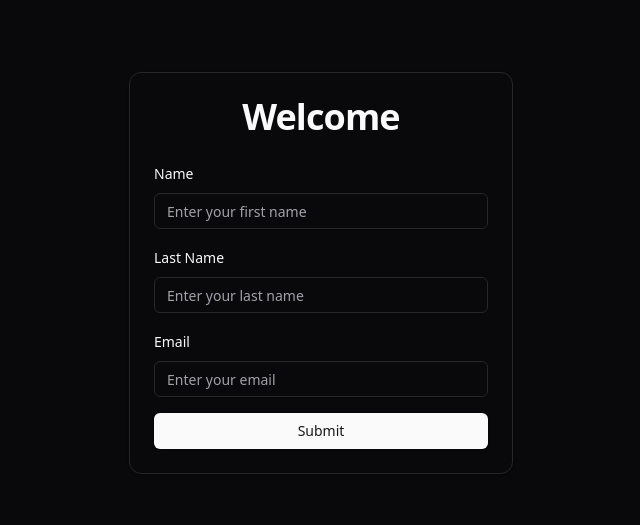
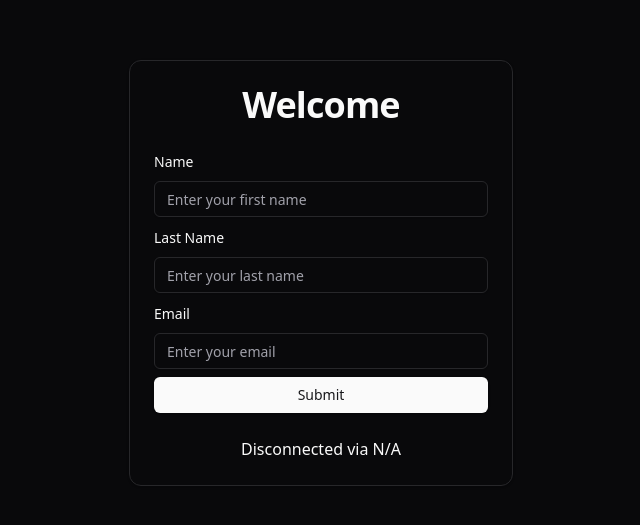
Before and after one commit to poly-mehdi/help-desk, a Next.js app in the folder client/frontend/: page / in a window 1280 px wide. Shown: the part 127-652 px from the top of the page, without its empty margins (319-959 px from the left). Built offline with nearby package versions, Linux system fonts and the light colour scheme; no server answers.

Commit message:
Add Socket on next

```diff
--- a/client/frontend/app/page.tsx
+++ b/client/frontend/app/page.tsx
@@ -11,15 +11,27 @@ import {
   FormLabel,
   FormMessage,
 } from '@/components/ui/form'
-import { Card, CardContent, CardHeader, CardTitle } from '@/components/ui/card'
+import {
+  Card,
+  CardContent,
+  CardFooter,
+  CardHeader,
+  CardTitle,
+} from '@/components/ui/card'
 import { Input } from '@/components/ui/input'
 
+import { useSocket } from '../hooks/useSocket'
+import { socket } from '../socket'
+
 function HomePage() {
+  const { isConnected, transport } = useSocket()
+
   const form = useHomeForm()
 
   function onSubmit(values: z.infer<typeof formSchema>) {
-    console.log(values)
+    socket.emit('message', 'hello from nextjs')
   }
+
   return (
     <div className='flex min-h-svh flex-col items-center justify-center'>
       <Card className='w-full max-w-sm'>
@@ -28,7 +40,7 @@ function HomePage() {
         </CardHeader>
         <CardContent>
           <Form {...form}>
-            <form onSubmit={form.handleSubmit(onSubmit)} className='space-y-4'>
+            <form onSubmit={form.handleSubmit(onSubmit)} className='space-y-2'>
               <FormField
                 control={form.control}
                 name='userName'
@@ -80,12 +92,17 @@ function HomePage() {
                   </FormItem>
                 )}
               />
-              <Button className='w-full' type='submit'>
+              <Button className='w-full mt-4' type='submit'>
                 Submit
               </Button>
             </form>
           </Form>
         </CardContent>
+        <CardFooter className='justify-center'>
+          <p>
+            {isConnected ? 'Connected' : 'Disconnected'} via {transport}
+          </p>
+        </CardFooter>
       </Card>
     </div>
   )
--- /dev/null
+++ b/client/frontend/hooks/useSocket.tsx
@@ -0,0 +1,41 @@
+import { useEffect, useState } from 'react'
+import { socket } from '../socket'
+
+export function useSocket() {
+  const [isConnected, setIsConnected] = useState(false)
+  const [transport, setTransport] = useState('N/A')
+
+  useEffect(() => {
+    const onConnect = () => {
+      setIsConnected(true)
+      setTransport(socket.io.engine.transport.name)
+    }
+
+    const onDisconnect = () => {
+      setIsConnected(false)
+      setTransport('N/A')
+    }
+
+    const onError = (error: any) => {
+      console.error('Connection error:', error)
+    }
+
+    if (socket.connected) {
+      onConnect()
+    } else {
+      socket.connect()
+    }
+
+    socket.on('connect', onConnect)
+    socket.on('disconnect', onDisconnect)
+    socket.on('connect_error', onError)
+
+    return () => {
+      socket.off('connect', onConnect)
+      socket.off('disconnect', onDisconnect)
+      socket.off('connect_error', onError)
+    }
+  }, [])
+
+  return { isConnected, transport }
+}
--- a/client/frontend/package.json
+++ b/client/frontend/package.json
@@ -23,6 +23,7 @@
     "react": "^19.0.0",
     "react-dom": "^19.0.0",
     "react-hook-form": "^7.54.2",
+    "socket.io-client": "^4.8.1",
     "tailwind-merge": "^2.5.5",
     "tailwindcss-animate": "^1.0.7",
     "zod": "^3.24.1"
--- /dev/null
+++ b/client/frontend/socket.ts
@@ -0,0 +1,5 @@
+'use client'
+
+import { io } from 'socket.io-client'
+
+export const socket = io('http://localhost:3000')
```
Also changed, not shown: 1 other file (tests, documents, lock files or other folders).
